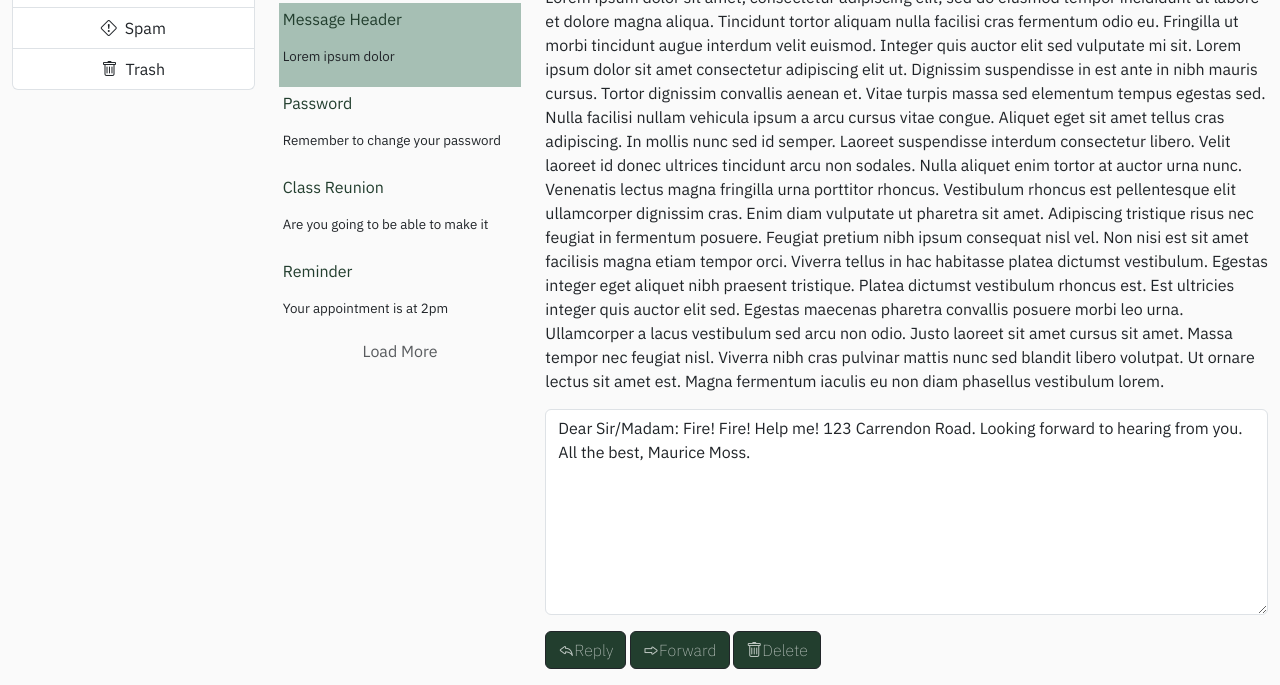
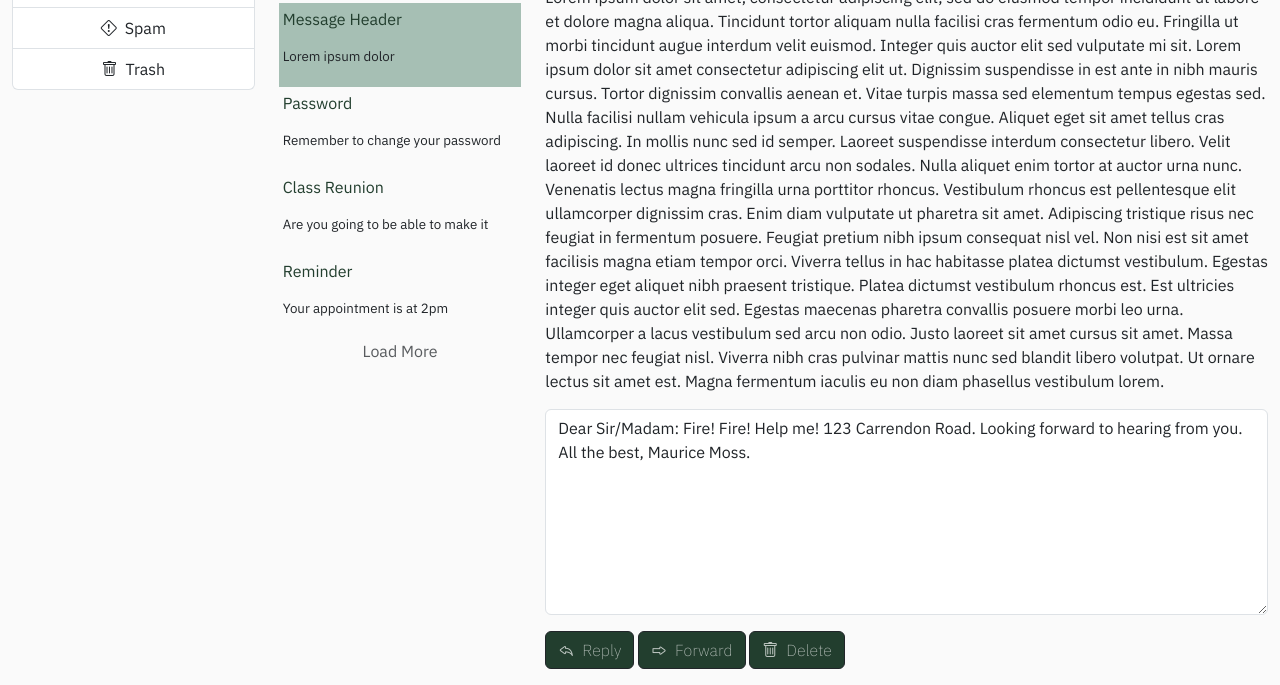
Before and after one commit to avanarts/bootstrap-email-vanartsdalen, a plain HTML site: page index.html in a window 1280 px wide. Shown: the part 183-868 px from the top of the page. Drawn offline with nearby package versions, Linux system fonts and the light colour scheme.

Commit message:
updating margin on buttons

```diff
--- a/index.html
+++ b/index.html
@@ -84,9 +84,9 @@
                 </div>
                 <div class="row">
                     <div class="col mb-3">
-                        <button class="btn btn-outline-dark msg-buttons"><i class="bi bi-reply mr-2"></i>Reply</button>
-                        <button class="btn btn-outline-dark msg-buttons"><i class="bi bi-forward mr-2"></i>Forward</button>
-                        <button class="btn btn-outline-dark msg-buttons"><i class="bi bi-trash mr-2"></i>Delete</button>
+                        <button class="btn btn-outline-dark msg-buttons"><i class="bi bi-reply me-2"></i>Reply</button>
+                        <button class="btn btn-outline-dark msg-buttons"><i class="bi bi-forward me-2"></i>Forward</button>
+                        <button class="btn btn-outline-dark msg-buttons"><i class="bi bi-trash me-2"></i>Delete</button>
                     </div>
                 </div>
             </div>
```
